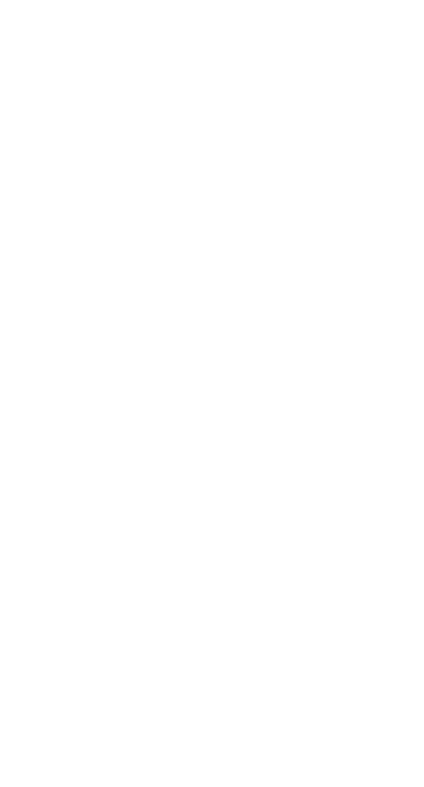
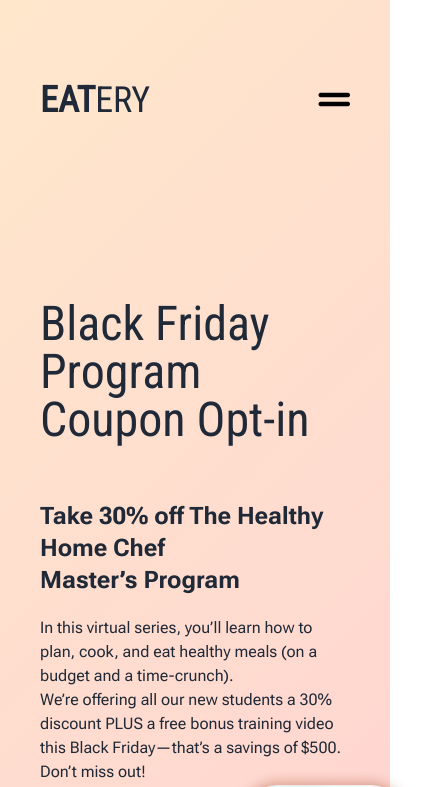
Before and after one commit to Shabnaz21/Eatery, a plain HTML site: page index.html in a window 390 px wide. Shown: the top 787 px of the page, 424 px wide, since content can reach past the window. Drawn offline with nearby package versions, Linux system fonts and the light colour scheme.

Commit message:
not fully responsive

```diff
--- a/index.html
+++ b/index.html
@@ -1,11 +1,114 @@
 <!DOCTYPE html>
 <html lang="en">
-<head>
-    <meta charset="UTF-8">
-    <meta name="viewport" content="width=device-width, initial-scale=1.0">
-    <title>Document</title>
-</head>
-<body>
+  <head>
+    <meta charset="UTF-8" />
+    <meta name="viewport" content="width=device-width, initial-scale=1.0" />
+    <!-- font -->
+    <link rel="preconnect" href="https://fonts.googleapis.com" />
+    <link rel="preconnect" href="https://fonts.gstatic.com" crossorigin />
+    <link
+      href="https://fonts.googleapis.com/css2?family=Roboto+Condensed&family=Roboto+Flex:wght@400;700&display=swap"
+      rel="stylesheet"
+    />
+    <title>Eatery Website</title>
+    <!-- fontawesome -->
+    <script
+      src="https://kit.fontawesome.com/7278846ccf.js"
+      crossorigin="anonymous"
+    ></script>
+    <!-- DaisyUI -->
+    <link
+      href="https://cdn.jsdelivr.net/npm/daisyui@3.3.1/dist/full.css"
+      rel="stylesheet"
+      type="text/css"
+    />
+    <script src="https://cdn.tailwindcss.com"></script>
+    <!-- font style -->
+    <style>
+      .font-condensed {
+        font-family: "Roboto Condensed", sans-serif;
+      }
+      .font-flex {
+        font-family: "Roboto Flex", sans-serif;
+      }
+    </style>
+    <!-- custome style -->
+    <style type="text/tailwindcss">
+      @layer utilities {
+        .content-auto {
+          content-visibility: auto;
+        }
+        .background {
+          background-image: linear-gradient(
+            135deg,
+            rgba(255, 138, 0, 0.2) 0%,
+            #ffcfd2 100%
+          );
+        }
+        .primary {
+          background-color: #ff8a00;
+        }
+        .backstyle {
+          border-radius: 536.746px;
+          box-shadow: 0px 4px 5px 0px rgba(0, 0, 0, 0.25);
+          backdrop-filter: blur(5px);
 
-</body>
+        }
+
+      }
+    </style>
+  </head>
+  <body class="background py-20 px-10 lg:px-48">
+    <header>
+      <nav class="flex justify-between">
+        <div>
+          <h3 class="uppercase sm:text-2xl text-4xl font-condensed">
+            <span class="font-extrabold">Eat</span>ery
+          </h3>
+        </div>
+        <div>
+          <a href=""
+            ><i
+              class="fa-solid fa-grip-lines text-4xl"
+              style="color: #000000"
+            ></i>
+          </a>
+        </div>
+      </nav>
+    </header>
+    <main>
+      <section>
+        <!--  -->
+        <div class="lg:flex lg:gap-10 mt-36 align-middle">
+          <div class="lg:mr-64 ">
+            <h1 class="font-condensed py-9 font-medium text-5xl">
+              Black Friday Program <br />
+              Coupon Opt-in
+            </h1>
+            <h3 class="font-flex font-bold py-5 text-2xl">
+              Take 30% off The Healthy Home Chef <br> Master’s Program
+            </h3>
+            <p class="font-flex text-base">
+              In this virtual series, you’ll learn how to plan, cook, and eat
+              healthy meals (on a budget and a time-crunch). <br />
+              We’re offering all our new students a 30% discount PLUS a free
+              bonus training video this Black Friday—that’s a savings of $500.
+              Don’t miss out!
+            </p>
+            <button class="btn primary rounded-full px-8 mt-9 text-white">
+              Get 30% Off
+            </button>
+          </div>
+          <div class="md:ml-14">
+            <div class="bg-gradient-to-r from-[#ffe176] to-[#ff7e76]
+            backstyle p-10 md:p-16 w-[350px] h-[350px] md:w-[600px] md:h-[600px] lg:w-[536px] lg:h-[536px]">
+            <img class="" src="images/Rectangle 2.png" alt="" />
+            <img class="mt-[-410px] mx-36  w-[200px] h-[200px] md:mt-[-620px] md:w-3/5 md:h-3/5 md:mx-[300px] lg:mt-[-550px] lg:mx-72" src="images/Rectangle 5.png" alt="">
+            <img class="mt-[130px] mx-36  w-[200px] h-[200px] md:mt-[180px] md:w-3/5 md:h-3/5 md:mx-[300px] lg:mt-[180px] lg:mx-72" src="images/Rectangle 4.png" alt="">
+        </div>
+          </div>
+        </div>
+      </section>
+    </main>
+  </body>
 </html>
--- /dev/null
+++ b/tailwind.config.js
@@ -0,0 +1,8 @@
+/** @type {import('tailwindcss').Config} */
+module.exports = {
+  content: ["./src/**/*.{html,js}"],
+  theme: {
+    extend: {},
+  },
+  plugins: [],
+};
```
Also changed, not shown: images/Rectangle 2.png (added), images/Rectangle 4.png (added), images/Rectangle 5.png (added).
